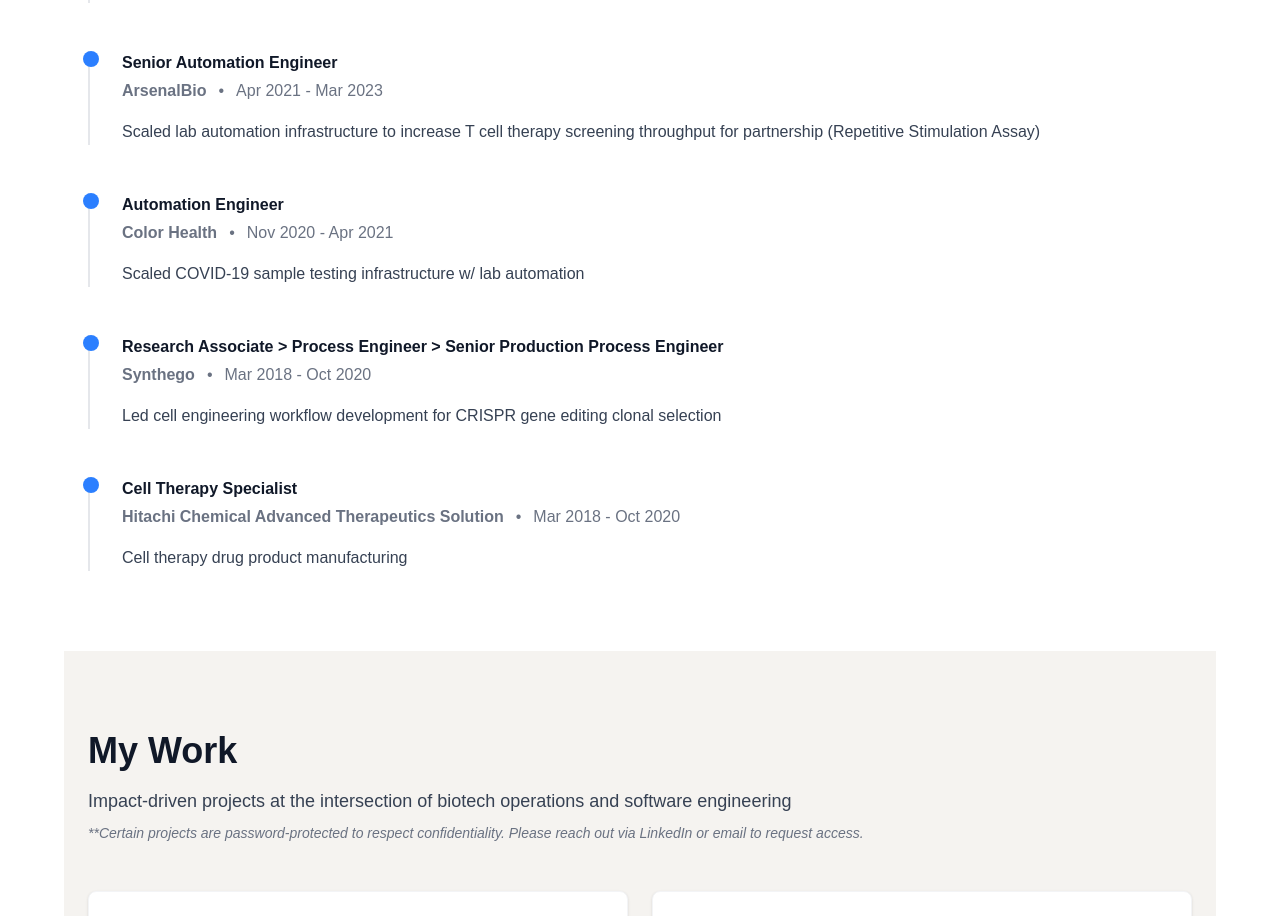
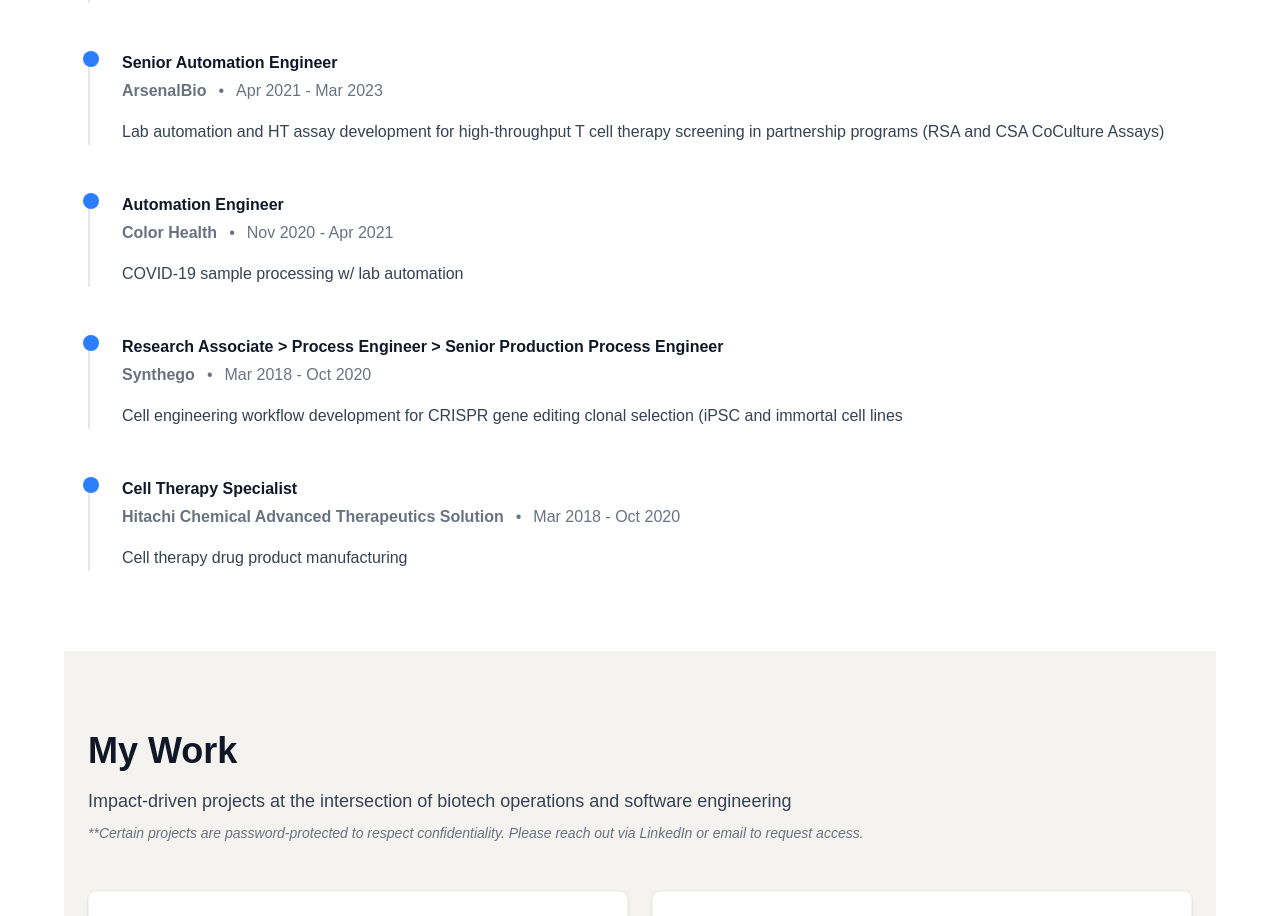
Before and after one commit to mc5324/mc-portfolio, a Next.js app: page / in a window 1280 px wide. Shown: the part 1224-2140 px from the top of the page. Built offline with nearby package versions, Linux system fonts and the light colour scheme.

Commit message:
update experience description

```diff
--- a/components/ExperienceTimeline.tsx
+++ b/components/ExperienceTimeline.tsx
@@ -24,7 +24,7 @@
     role: 'Senior Automation Engineer',
     period: 'Apr 2021 - Mar 2023',
     description: [
-      'Scaled lab automation infrastructure to increase T cell therapy screening throughput for partnership (Repetitive Stimulation Assay)'
+      'Lab automation and HT assay development for high-throughput T cell therapy screening in partnership programs (RSA and CSA CoCulture Assays)'
     ]
   },
   {
@@ -32,7 +32,7 @@
     role: 'Automation Engineer',
     period: 'Nov 2020 - Apr 2021',
     description: [
-      'Scaled COVID-19 sample testing infrastructure w/ lab automation'
+      'COVID-19 sample processing w/ lab automation'
     ]
   },
   {
@@ -40,7 +40,7 @@
     role: 'Research Associate > Process Engineer > Senior Production Process Engineer',
     period: 'Mar 2018 - Oct 2020',
     description: [
-      'Led cell engineering workflow development for CRISPR gene editing clonal selection'
+      'Cell engineering workflow development for CRISPR gene editing clonal selection (iPSC and immortal cell lines'
     ]
   },
   {
```
